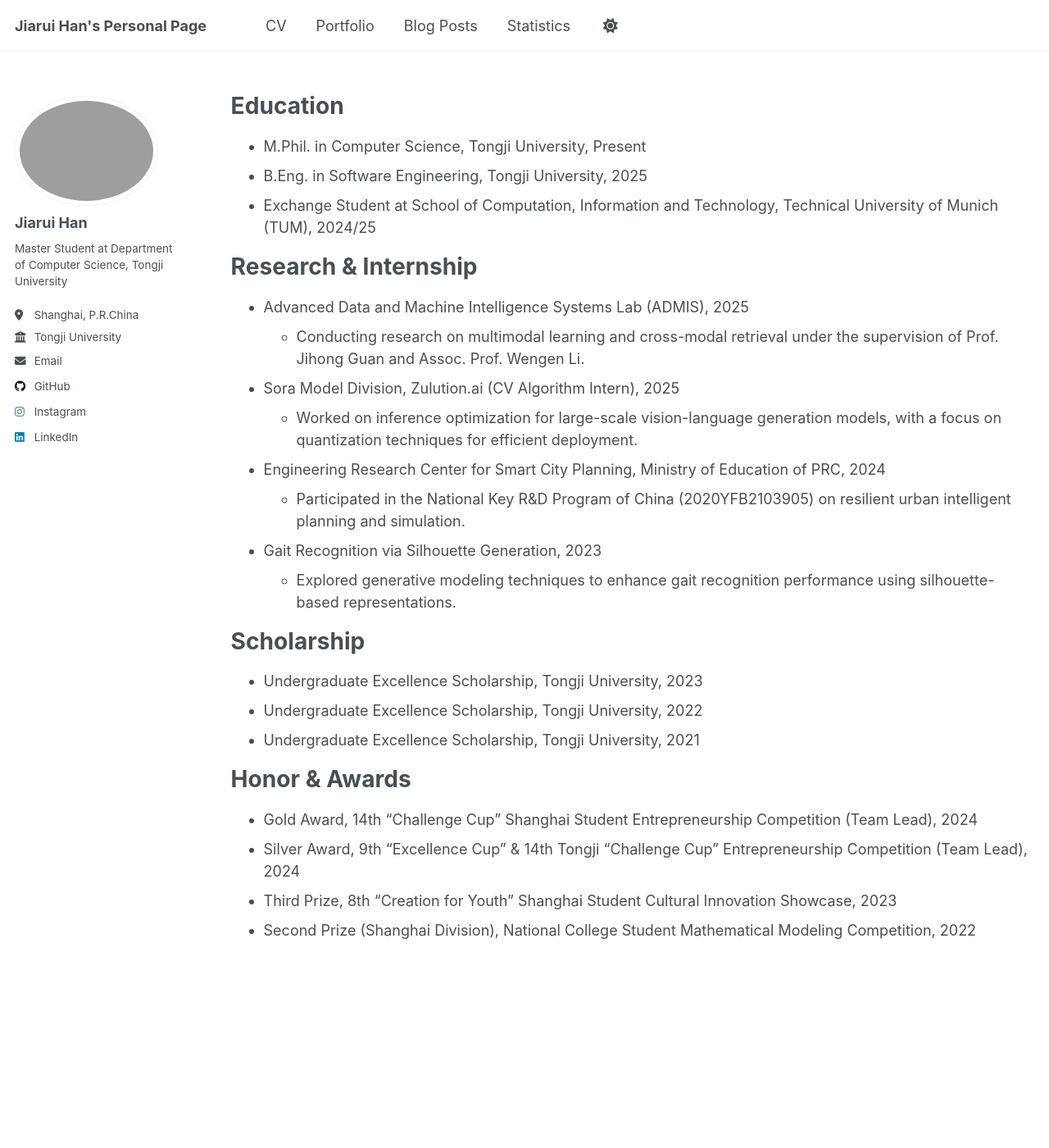
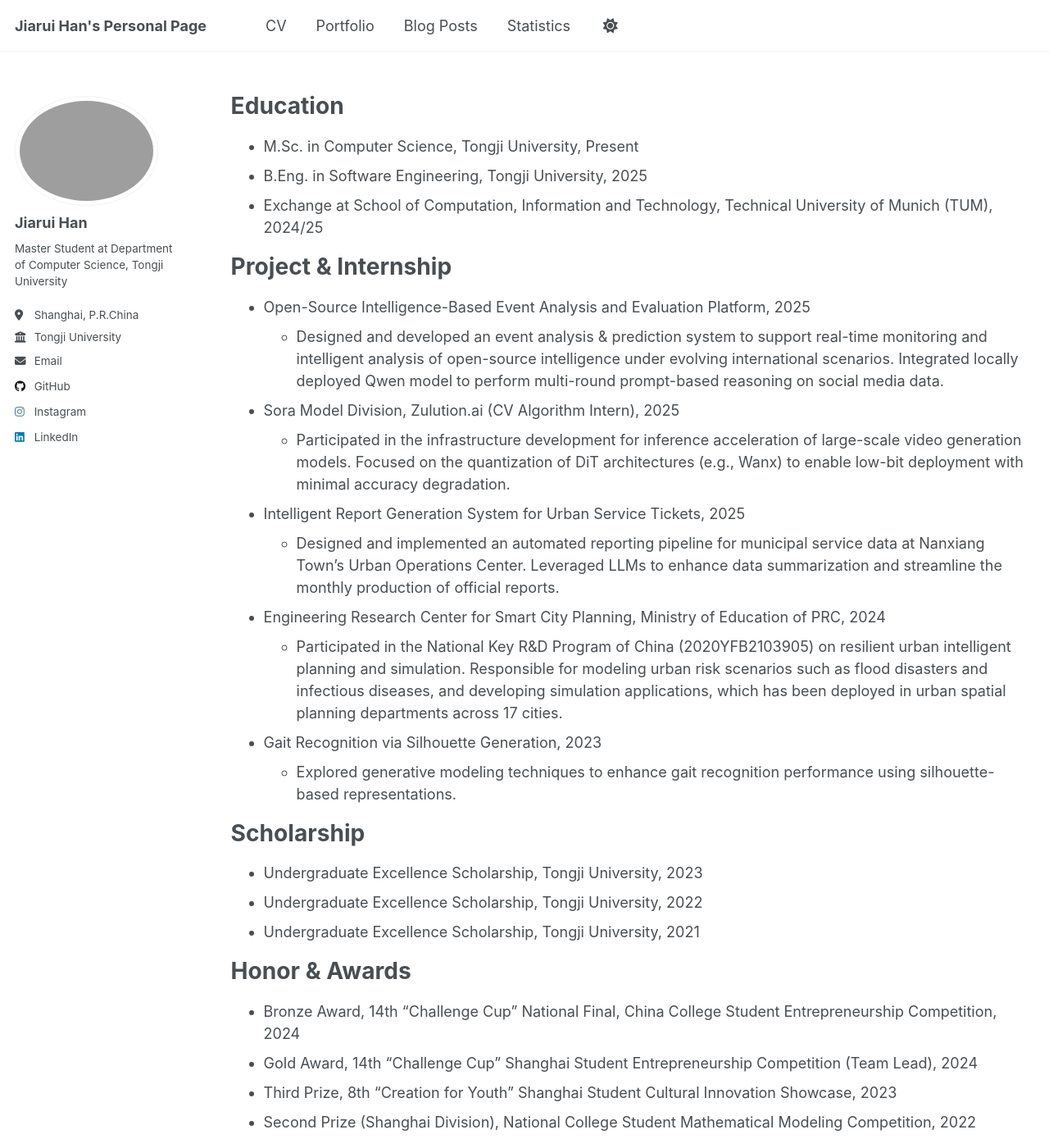
Before and after one commit to BillHan01/BillHan01.github.io, a Jekyll site: the page built from _pages/cv.md, in a window 1280 px wide and 1400 px high. Shown: the whole window at 82% size. Built offline with Jekyll 4.4.1, drawn with Linux system fonts in a browser that asks for light colours; some of the changed text lies outside the part shown.

Commit message:
update cv

```diff
--- a/_pages/cv.md
+++ b/_pages/cv.md
@@ -9,19 +9,25 @@ redirect_from:
 
 Education
 ======
-* M.Phil. in Computer Science, Tongji University, Present
+* M.Sc. in Computer Science, Tongji University, Present
 * B.Eng. in Software Engineering, Tongji University, 2025
-* Exchange Student at School of Computation, Information and Technology, Technical University of Munich (TUM), 2024/25
+* Exchange at School of Computation, Information and Technology, Technical University of Munich (TUM), 2024/25
 
 
-Research & Internship
+Project & Internship
 ======
-* Advanced Data and Machine Intelligence Systems Lab (ADMIS), 2025
-  * Conducting research on multimodal learning and cross-modal retrieval under the supervision of Prof. Jihong Guan and Assoc. Prof. Wengen Li.
+* Open-Source Intelligence-Based Event Analysis and Evaluation Platform, 2025
+  * Designed and developed an event analysis & prediction system to support real-time monitoring and intelligent analysis of open-source intelligence under evolving international scenarios. Integrated locally deployed Qwen model to perform multi-round prompt-based reasoning on social media data.
+
 * Sora Model Division, Zulution.ai (CV Algorithm Intern), 2025
-  * Worked on inference optimization for large-scale vision-language generation models, with a focus on quantization techniques for efficient deployment.
+  * Participated in the infrastructure development for inference acceleration of large-scale video generation models. Focused on the quantization of DiT architectures (e.g., Wanx) to enable low-bit deployment with minimal accuracy degradation.
+
+
+- Intelligent Report Generation System for Urban Service Tickets, 2025
+  - Designed and implemented an automated reporting pipeline for municipal service data at Nanxiang Town’s Urban Operations Center. Leveraged LLMs to enhance data summarization and streamline the monthly production of official reports.
+
 * Engineering Research Center for Smart City Planning, Ministry of Education of PRC, 2024
-  * Participated in the National Key R&D Program of China (2020YFB2103905) on resilient urban intelligent planning and simulation.
+  * Participated in the National Key R&D Program of China (2020YFB2103905) on resilient urban intelligent planning and simulation. Responsible for modeling urban risk scenarios such as flood disasters and infectious diseases, and developing simulation applications, which has been deployed in urban spatial planning departments across 17 cities.
 * Gait Recognition via Silhouette Generation, 2023
   * Explored generative modeling techniques to enhance gait recognition performance using silhouette-based representations.
 
@@ -42,7 +48,15 @@ Scholarship
 
 Honor & Awards
 ======
+* Bronze Award, 14th “Challenge Cup” National Final, China College Student Entrepreneurship Competition, 2024
 * Gold Award, 14th “Challenge Cup” Shanghai Student Entrepreneurship Competition (Team Lead), 2024
-* Silver Award, 9th “Excellence Cup” & 14th Tongji “Challenge Cup” Entrepreneurship Competition (Team Lead), 2024
 * Third Prize, 8th “Creation for Youth” Shanghai Student Cultural Innovation Showcase, 2023
 * Second Prize (Shanghai Division), National College Student Mathematical Modeling Competition, 2022
+
+
+
+Student Activities
+======
+
+* President, Footprint Explorers Hiking Club, Tongji University, 2022-2024
+* Office of Documentation and Event Support, Tongji University Student Union, 2021-2022
```
Also changed, not shown: _posts/2025-07-05-5000天后的世界.md (added, +161 -0 lines).
